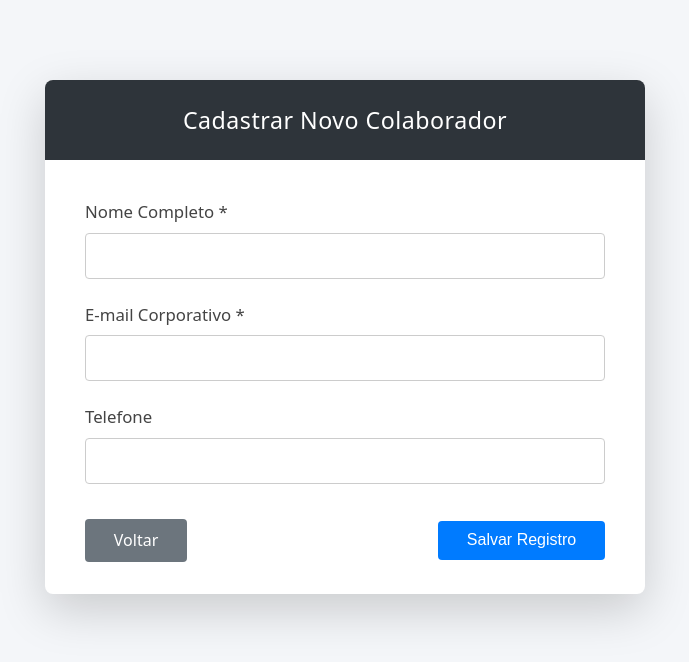
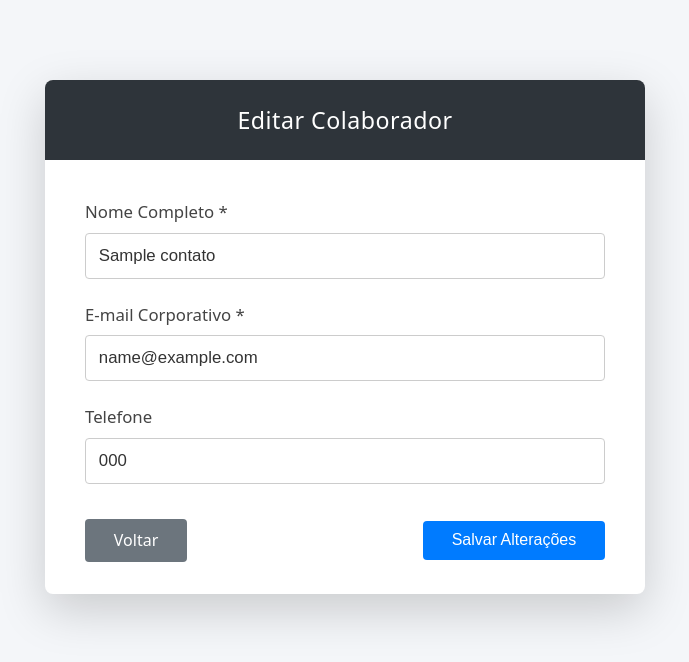
Before and after one commit to abnerdev-07/Atividade-007-Jucimar, a Flask app: template gerenciador_de_tarefas/templates/contatos/formulario.html in a window 1280 px wide. Shown: the part 59-721 px from the top of the page, without its empty margins (295-984 px from the left). Run offline with Flask 3, Linux system fonts and the light colour scheme; the template is opened without the code that fills it: most values are stand-ins (such as "Sample title", 1, 10 or a date in 2020).

Commit message:
Adiciona edição de contato (#21)

```diff
--- a/gerenciador_de_tarefas/templates/contatos/formulario.html
+++ b/gerenciador_de_tarefas/templates/contatos/formulario.html
@@ -8,26 +8,25 @@
             <div class="card" style="background-color: #ffffff; border-radius: 4px; box-shadow: 0 12px 28px rgba(0, 0, 0, 0.35); border: none; overflow: hidden;">
 
                 <div style="background-color: #2e343a; color: #ffffff; text-align: center; padding: 1.5rem 1rem;">
-                    <h3 style="margin: 0; font-size: 1.45rem; font-weight: 400; letter-spacing: 0.5px;">Cadastrar Novo Colaborador</h3>
+                    <h3 style="margin: 0; font-size: 1.45rem; font-weight: 400; letter-spacing: 0.5px;">{{ 'Editar Colaborador' if contato else 'Cadastrar Novo Colaborador' }}</h3>
                 </div>
 
                 <div style="padding: 2.5rem 2.5rem 2rem 2.5rem;">
-                    <form action="{{ url_for('contatos.novo_contato') }}" method="POST">
+                    <form action="" method="POST">
 
                         <div style="margin-bottom: 1.5rem;">
                             <label for="nome" style="display: inline-block; margin-bottom: 0.6rem; color: #444444; font-size: 1.05rem; font-weight: 500;">Nome Completo *</label>
-                            <input type="text" id="nome" name="nome" required style="display: block; width: 100%; padding: 0.75rem 0.8rem; font-size: 1.05rem; color: #333333; background-color: #fff; border: 1px solid #cccccc; border-radius: 4px; box-sizing: border-box;">
+                            <input type="text" id="nome" name="nome" value="{{ contato.nome if contato else '' }}" required style="display: block; width: 100%; padding: 0.75rem 0.8rem; font-size: 1.05rem; color: #333333; background-color: #fff; border: 1px solid #cccccc; border-radius: 4px; box-sizing: border-box;">
                         </div>
 
                         <div style="margin-bottom: 1.5rem;">
                             <label for="email" style="display: inline-block; margin-bottom: 0.6rem; color: #444444; font-size: 1.05rem; font-weight: 500;">E-mail Corporativo *</label>
-                            <input type="email" id="email" name="email" required style="display: block; width: 100%; padding: 0.75rem 0.8rem; font-size: 1.05rem; color: #333333; background-color: #fff; border: 1px solid #cccccc; border-radius: 4px; box-sizing: border-box;">
+                            <input type="email" id="email" name="email" value="{{ contato.email if contato and contato.email else '' }}" required style="display: block; width: 100%; padding: 0.75rem 0.8rem; font-size: 1.05rem; color: #333333; background-color: #fff; border: 1px solid #cccccc; border-radius: 4px; box-sizing: border-box;">
                         </div>
-
 
                         <div style="margin-bottom: 2.2rem;">
                             <label for="telefone" style="display: inline-block; margin-bottom: 0.6rem; color: #444444; font-size: 1.05rem; font-weight: 500;">Telefone</label>
-                            <input type="text" id="telefone" name="telefone" style="display: block; width: 100%; padding: 0.75rem 0.8rem; font-size: 1.05rem; color: #333333; background-color: #fff; border: 1px solid #cccccc; border-radius: 4px; box-sizing: border-box;">
+                            <input type="text" id="telefone" name="telefone" value="{{ contato.telefone if contato and contato.telefone else '' }}" style="display: block; width: 100%; padding: 0.75rem 0.8rem; font-size: 1.05rem; color: #333333; background-color: #fff; border: 1px solid #cccccc; border-radius: 4px; box-sizing: border-box;">
                         </div>
 
                         <div style="display: flex; justify-content: space-between; align-items: center; width: 100%;">
@@ -37,7 +36,7 @@
                             </a>
 
                             <button type="submit" style="display: inline-flex; align-items: center; justify-content: center; background-color: #007bff; color: #ffffff; padding: 0.65rem 1.8rem; font-size: 1rem; font-weight: 500; border-radius: 4px; border: none; cursor: pointer;">
-                                Salvar Registro
+                                {{ 'Salvar Alterações' if contato else 'Salvar Registro' }}
                             </button>
                         </div>
                     </form>
--- a/gerenciador_de_tarefas/templates/contatos/lista.html
+++ b/gerenciador_de_tarefas/templates/contatos/lista.html
@@ -29,6 +29,9 @@
                         <td class="text-secondary">{{ contato.email }}</td>
                         <td class="text-secondary">{{ contato.telefone or 'Não informado' }}</td>
                         <td class="text-center pe-4">
+                            <a href="{{ url_for('contatos.editar_contato', id=contato.id) }}" class="btn btn-sm btn-primary px-3 py-1.5" style="border: none;">
+                                Editar
+                            </a>
                             <form action="{{ url_for('contatos.apagar_contato', id=contato.id) }}" method="POST" style="display:inline;">
                                 <button type="submit" class="btn btn-sm btn-danger px-3 py-1.5" onclick="return confirm('Tem certeza que deseja bloquear este colaborador? As tarefas dele serão liberadas para reatribuição.');" style="background-color: #dc3545; border: none;">
                                     Bloquear
```
